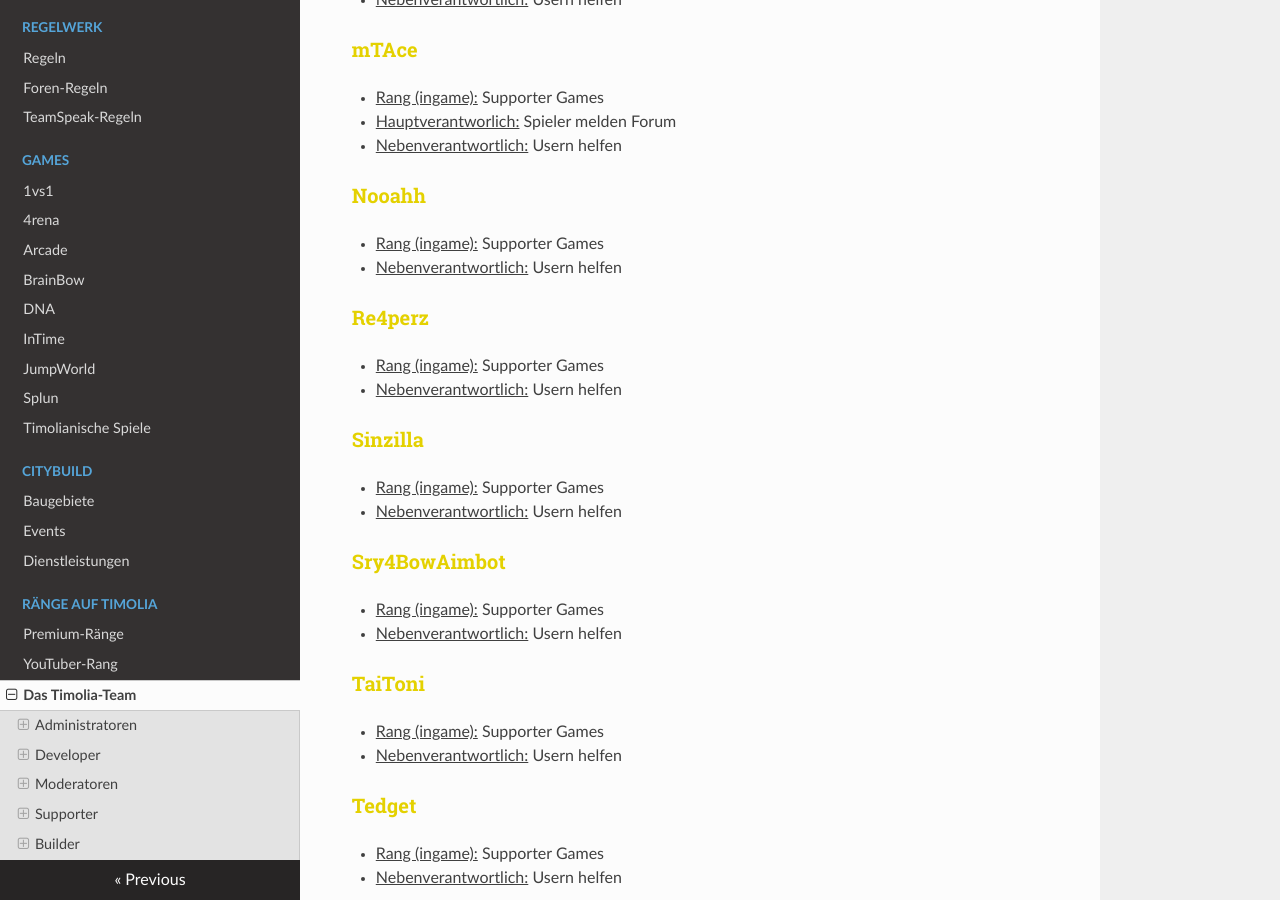
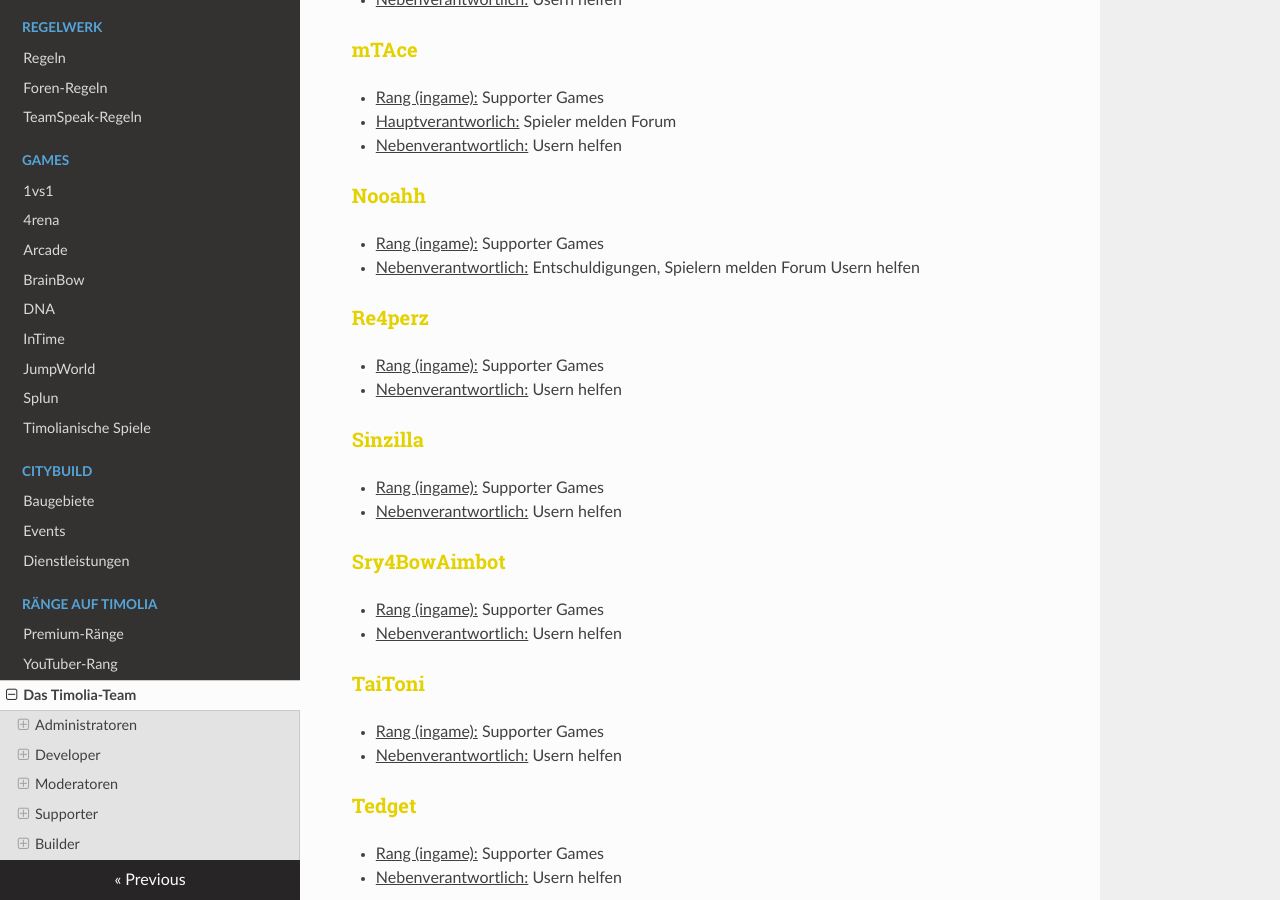
Before and after one commit to TimoliaDE/HowTo, an MkDocs documentation site: the page built from docs/ranks/team.md, in a window 1280 px wide and 900 px high, scrolled down 6558 px. Built offline with MkDocs 1.6.1, drawn with Linux system fonts in a browser that asks for light colours; nearby versions of some CDN libraries; old or Windows-style settings are respelled for this version of MkDocs.

Commit message:
team members

```diff
--- a/docs/ranks/team.md
+++ b/docs/ranks/team.md
@@ -221,7 +221,7 @@ Sie stehen für alle grundlegenden Fragen und Reports zur Verfügung und sind di
 
 ### <strong><span style="color:#E4D100">Nooahh</span></strong>
 - <u>Rang (ingame):</u> Supporter Games
-- <u>Nebenverantwortlich:</u> Usern helfen
+- <u>Nebenverantwortlich:</u> Entschuldigungen, Spielern melden Forum Usern helfen
 
 ###<strong><span style="color:#E4D100">Re4perz</span></strong>
 - <u>Rang (ingame):</u> Supporter Games
```
